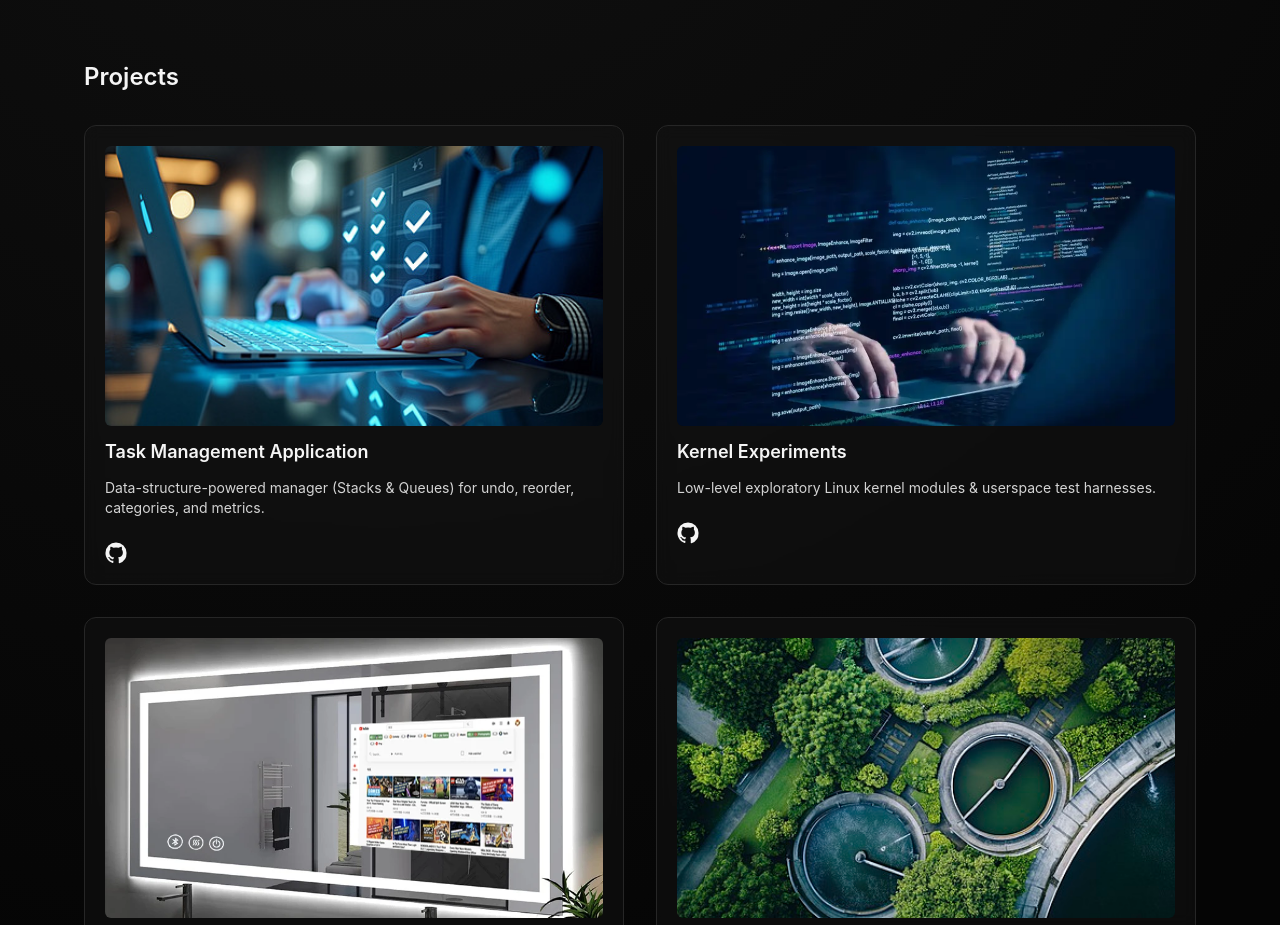
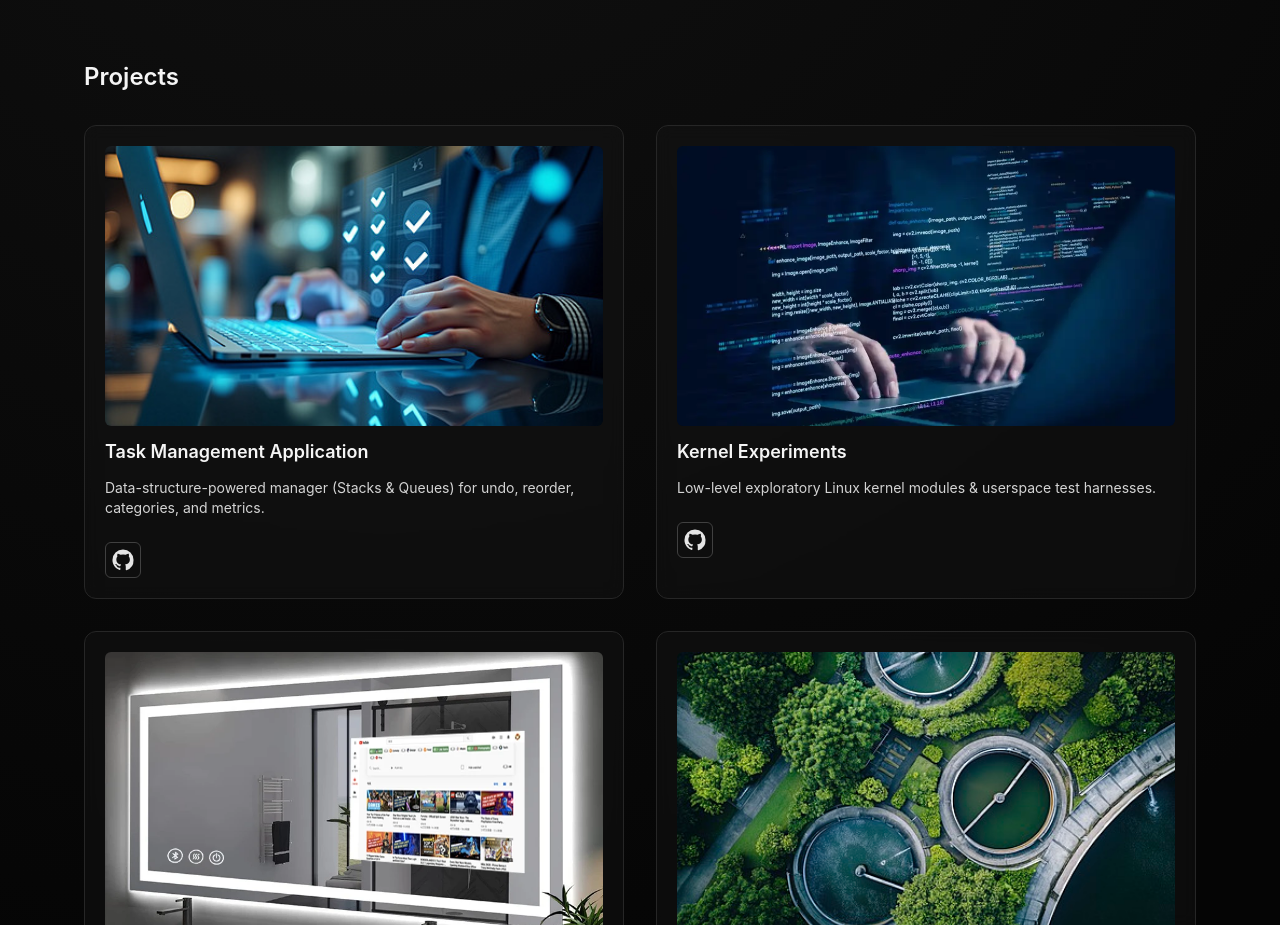
Before and after one commit to Kernel-Hunter/kernel-portfolio, a Next.js app: page / in a window 1280 px wide. Shown: the part 920-1845 px from the top of the page. Built offline with nearby package versions, Linux system fonts and the light colour scheme.

Commit message:
Refactor CSS variables and styles for clarity
Refactor CSS variables and improve readability.

```diff
--- a/app/globals.css
+++ b/app/globals.css
@@ -6,30 +6,38 @@
 :root {
   --bg-dark: radial-gradient(circle at 30% 20%, #111 0%, #050505 60%);
   --bg-light: linear-gradient(to bottom, #fafafa, #e9eef2);
+
   --text-dark: #f5f5f5;
   --text-light: #0f1113;
-  --text-light-secondary: #334155;
-  --text-light-tertiary: #475569;
-  --border-light: #d1d5db;
-  --card-light: #ffffffcc;
+  --text-light-secondary: #334155; /* slate-700-ish */
+  --text-light-tertiary: #475569;   /* slate-600-ish */
+
+  --border-light: #d1d5db; /* gray-300 */
+  --card-light: #ffffffcc; /* translucent white */
   --card-light-hover: #ffffff;
 }
 
+/* Base themes */
 @layer base {
   html { scroll-behavior: smooth; }
+
   body {
     font-family: 'Inter', system-ui, -apple-system, BlinkMacSystemFont, 'Segoe UI', Roboto, Oxygen;
     background: var(--bg-dark);
     color: var(--text-dark);
   }
+
   .light body {
     background: var(--bg-light);
     color: var(--text-light);
   }
+
   ::selection { background: #06b6d4; color: #010101; }
 }
 
+/* Components & utilities */
 @layer components {
+  /* Gradient text heading */
   .gradient-text {
     background: linear-gradient(90deg,#06b6d4,#3b82f6,#6366f1);
     -webkit-background-clip: text;
@@ -41,15 +49,23 @@
     color: transparent;
   }
 
+  /* Card base */
   .card {
-    @apply relative rounded-xl border border-neutral-800 dark:border-neutral-800 bg-neutral-900/50 dark:bg-neutral-900/40 backdrop-blur p-5 transition-all duration-500;
+    @apply relative rounded-xl border border-neutral-800 dark:border-neutral-800
+           bg-neutral-900/50 dark:bg-neutral-900/40 backdrop-blur p-5 transition-all duration-500;
   }
-  .light .card { background: var(--card-light); border-color: var(--border-light); }
-  .light .card:hover { background: var(--card-light-hover); }
+  .light .card {
+    background: var(--card-light);
+    border-color: var(--border-light);
+  }
+  .light .card:hover {
+    background: var(--card-light-hover);
+  }
 
+  /* Hover animation wrapper (group is added in JSX; do not @apply group here) */
   .card-hover { position: relative; }
 
-  /* IMPORTANT: disable pointer events so links remain clickable */
+  /* Animated gradient border ring using ::after */
   .card-hover::after {
     content: '';
     position: absolute;
@@ -61,7 +77,7 @@
     opacity: 0;
     transition: opacity .4s;
     animation: borderFlow 12s linear infinite;
-    pointer-events: none; /* <- this line makes clicks pass through */
+    pointer-events: none; /* allow clicking underlying links */
     -webkit-mask:
       linear-gradient(#000 0 0) content-box,
       linear-gradient(#000 0 0);
@@ -69,25 +85,54 @@
             mask-composite: exclude;
   }
 
+  /* Group hover effects (group class is on the card in JSX) */
   .group:hover::after { opacity: 1; }
   .group:hover .lift { transform: translateY(-3px); }
   .lift { transition: transform .4s; }
 
-  .tag { @apply text-xs px-2 py-1 rounded-md bg-neutral-800 text-neutral-200 border border-neutral-700; }
-  .light .tag { background: #e2e8f0; color: #1e293b; border-color: #cbd5e1; }
+  /* Tags/chips */
+  .tag {
+    @apply text-xs px-2 py-1 rounded-md bg-neutral-800 text-neutral-200 border border-neutral-700;
+  }
+  .light .tag {
+    background: #e2e8f0; /* slate-200 */
+    color: #1e293b;      /* slate-800 */
+    border-color: #cbd5e1; /* slate-300 */
+  }
 
+  /* Section titles */
   .section-title { @apply text-2xl font-semibold mb-8; }
   .light .section-title { color: var(--text-light); }
 
+  /* Light-mode text overrides for old neutral classes */
   .light .text-neutral-300 { color: var(--text-light-secondary) !important; }
   .light .text-neutral-400 { color: var(--text-light-tertiary) !important; }
   .light p, .light li { color: var(--text-light-secondary); }
+
+  /* Icon button style for GitHub and external link */
+  .icon-btn {
+    @apply inline-flex items-center justify-center w-9 h-9 rounded-md border transition;
+    @apply dark:text-neutral-200 text-neutral-800;
+    @apply dark:border-neutral-700 border-neutral-300;
+    @apply hover:text-cyan-500 dark:hover:text-cyan-400 hover:border-cyan-400;
+    background: transparent;
+  }
 }
 
+/* Keyframes and helper utilities */
 @layer utilities {
   @keyframes borderFlow {
     0% { background-position: 0% 50%; }
     50% { background-position: 100% 50%; }
     100% { background-position: 0% 50%; }
   }
+
+  /* Optional smoother transform utility (used if you prefer CSS-only smoothing) */
+  .smooth-scale {
+    transition: transform 520ms cubic-bezier(0.19, 1, 0.22, 1);
+    will-change: transform;
+  }
+  .group:hover .smooth-scale {
+    transform: translateY(-3px) scale(1.035);
+  }
 }
```
